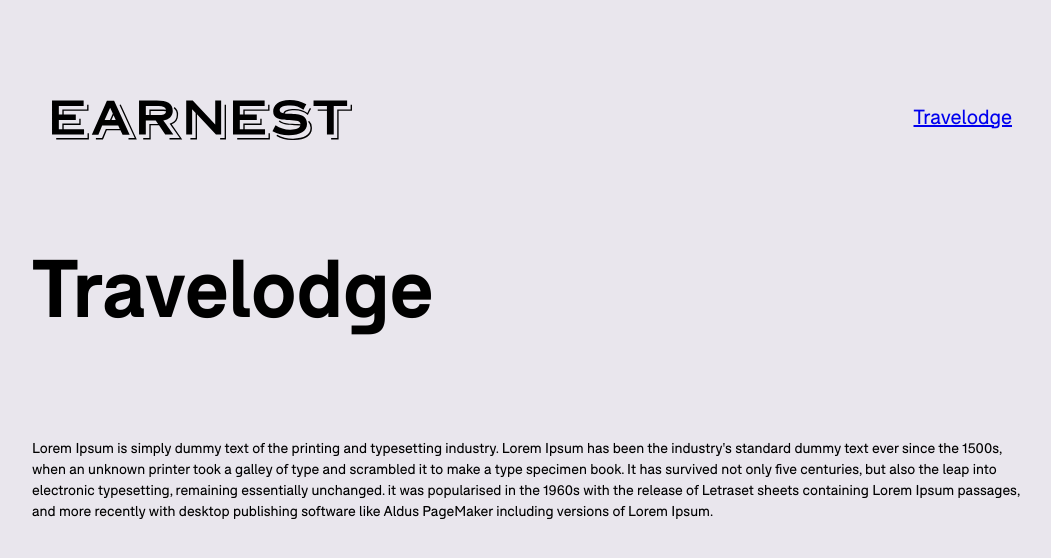
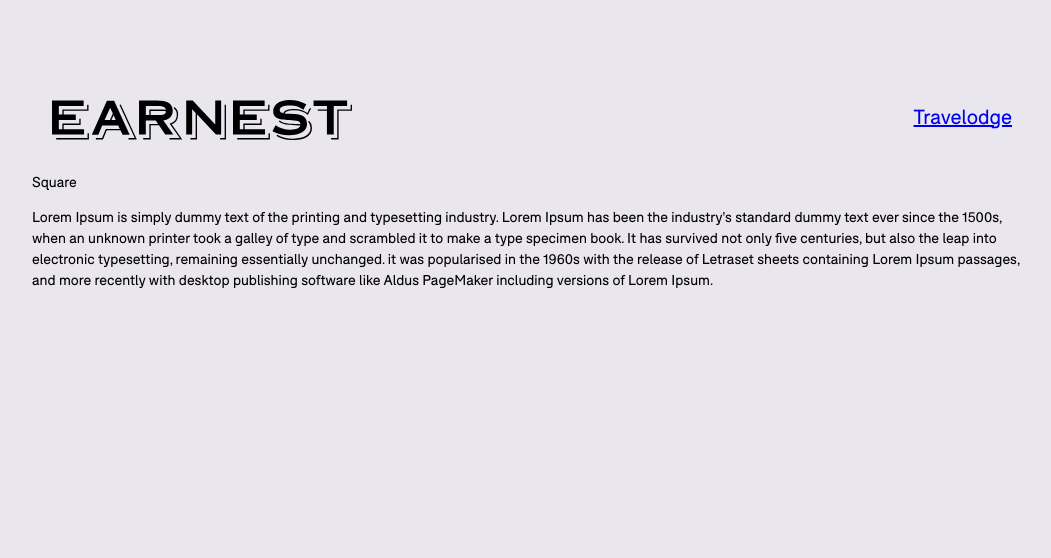
Before and after one commit to MichaelaSBrown-Earnest/pitch, a Jekyll site: the page built from _pitch/travelodge.md, in a window 1280 px wide. Shown: the top 558 px of the page, without its empty margins (108-1159 px from the left). Built offline with Jekyll 4.4.1, drawn with Linux system fonts in a browser that asks for light colours.

Commit message:
Updated Travelodge

```diff
--- a/_pitch/travelodge.md
+++ b/_pitch/travelodge.md
@@ -1,6 +1,6 @@
 ---
 title: Travelodge
-layout: circle
+layout: square-block
 ---
 
 <p> Lorem Ipsum is simply dummy text of the printing and typesetting industry. Lorem Ipsum has been the industry's standard dummy text ever since the 1500s, when an unknown printer took a galley of type and scrambled it to make a type specimen book. It has survived not only five centuries, but also the leap into electronic typesetting, remaining essentially unchanged.
```
